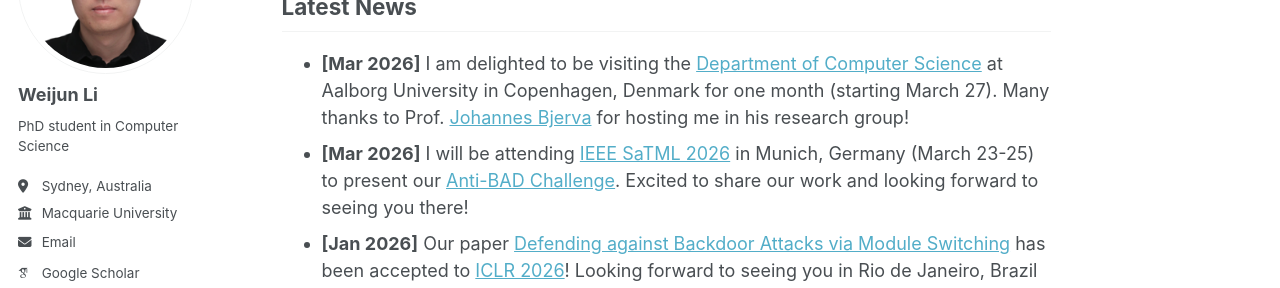
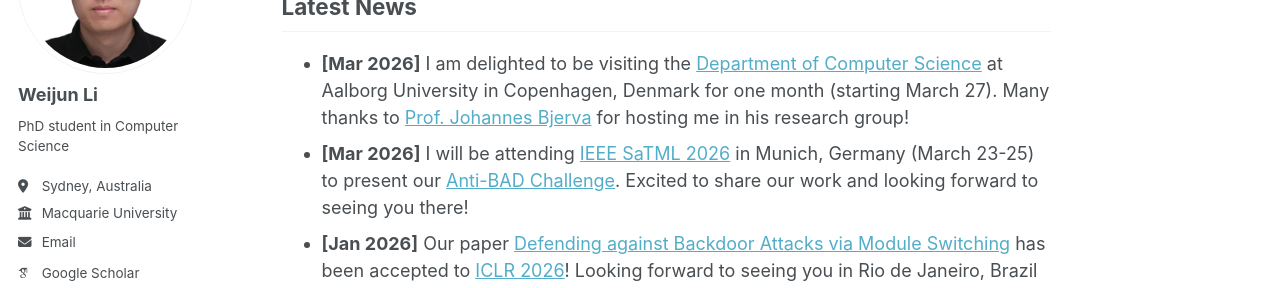
Before and after one commit to weijun-l/weijun-l.github.io, a Jekyll site: the page built from _pages/about.md, in a window 1280 px wide and 900 px high, scrolled down 363 px. Shown: the part 207-495 px from the top of the window. Built offline with Jekyll 4.4.1, drawn with Linux system fonts in a browser that asks for light colours; some web fonts are replaced.

Commit message:
update the news

```diff
--- a/_pages/about.md
+++ b/_pages/about.md
@@ -29,7 +29,7 @@ Beyond these areas, I am keen to explore advanced and emerging topics in privacy
 
 ## Latest News
 
-* **[Mar 2026]** I am delighted to be visiting the <a href="https://vbn.aau.dk/en/organisations/institut-for-datalogi/">Department of Computer Science</a> at Aalborg University in Copenhagen, Denmark for one month (starting March 27). Many thanks to Prof. <a href="https://vbn.aau.dk/en/persons/jbjerva/">Johannes Bjerva</a> for hosting me in his research group!
+* **[Mar 2026]** I am delighted to be visiting the <a href="https://vbn.aau.dk/en/organisations/institut-for-datalogi/">Department of Computer Science</a> at Aalborg University in Copenhagen, Denmark for one month (starting March 27). Many thanks to <a href="https://vbn.aau.dk/en/persons/jbjerva/">Prof. Johannes Bjerva</a> for hosting me in his research group!
 * **[Mar 2026]** I will be attending <a href="https://satml.org/">IEEE SaTML 2026</a> in Munich, Germany (March 23-25) to present our <a href="https://anti-bad.github.io/">Anti-BAD Challenge</a>. Excited to share our work and looking forward to seeing you there!
 * **[Jan 2026]** Our paper <a href="https://openreview.net/forum?id=ieCOL2YAqv">Defending against Backdoor Attacks via Module Switching</a> has been accepted to <a href="https://iclr.cc/">ICLR 2026</a>! Looking forward to seeing you in Rio de Janeiro, Brazil in April!
 * **[Oct 2025]** Our paper "Securing Off-the-Shelf LLMs against Backdoor Attacks" has been accepted for presentation at <a href="https://alta2025.alta.asn.au/">ALTA 2025</a>. Looking forward to seeing you in Sydney in November!
```
